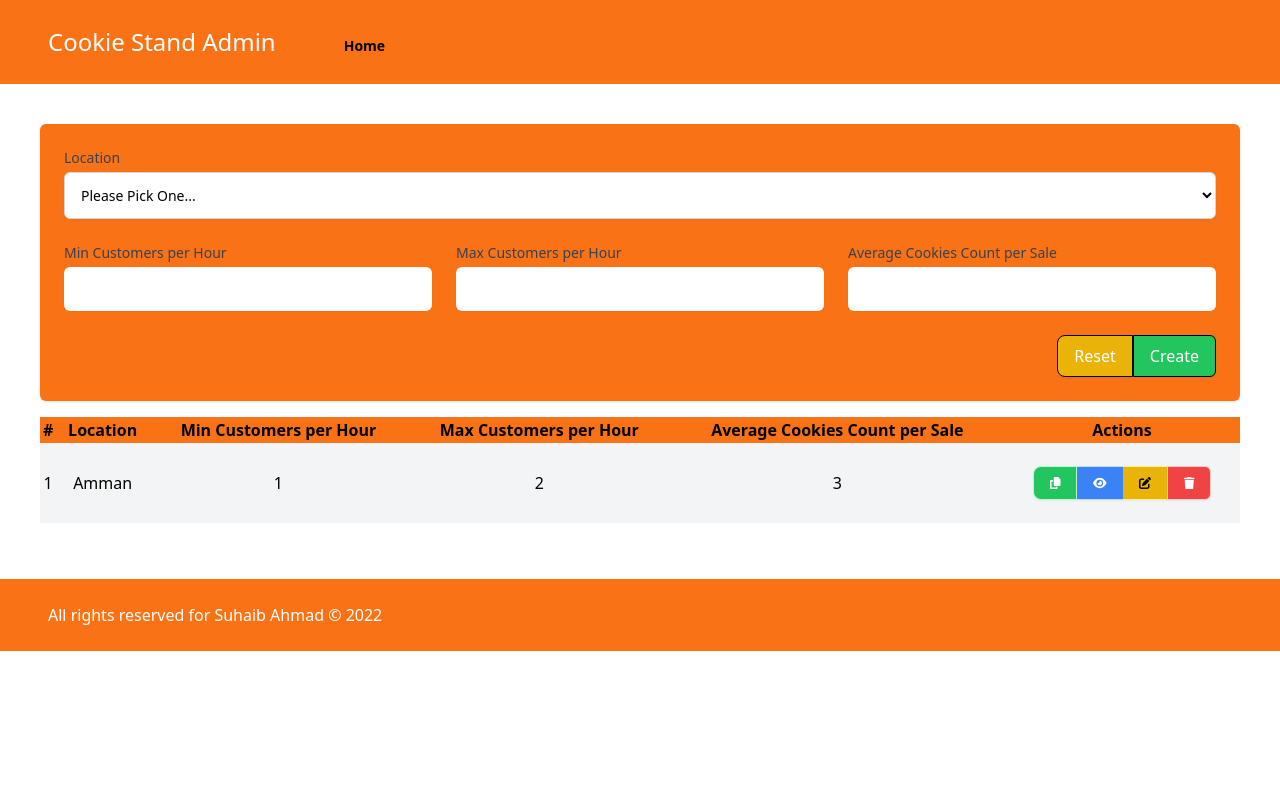
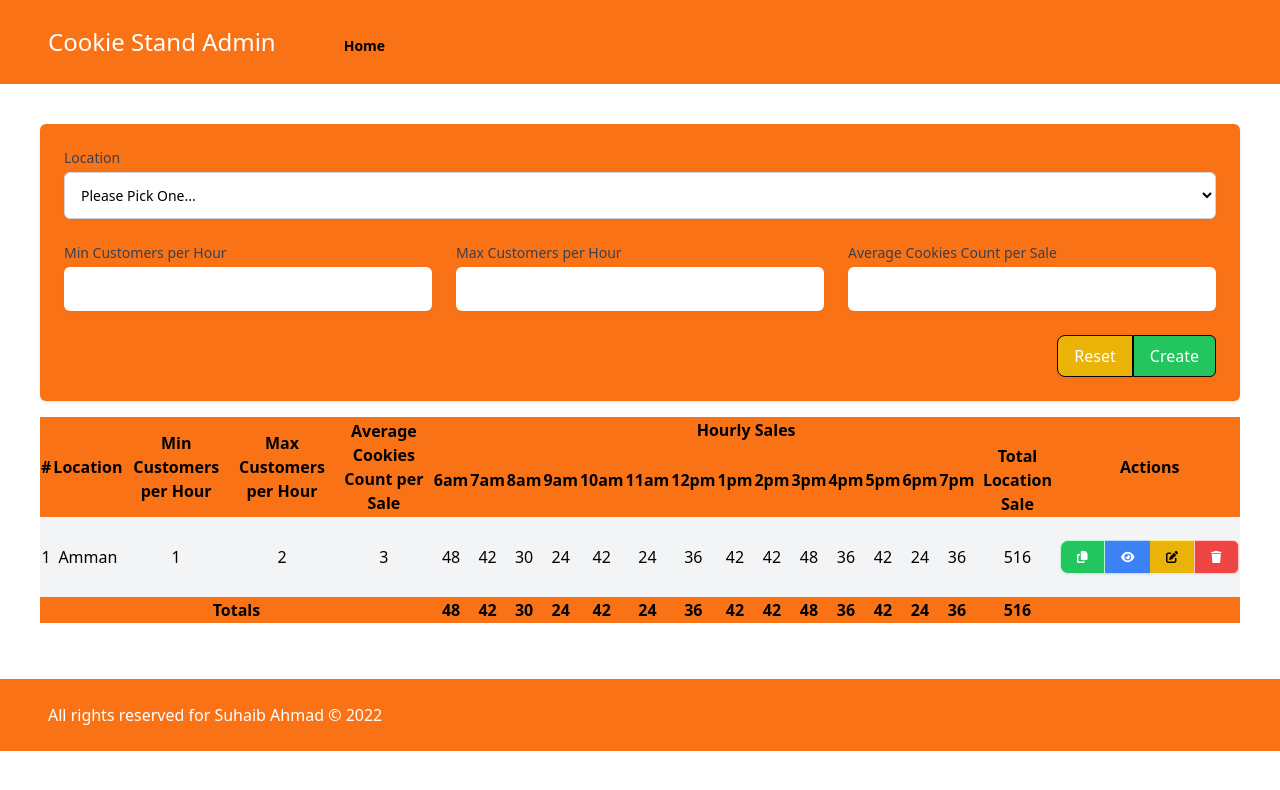
Before and after one commit to makkahwi/asac-works, a Next.js app: page / in a window 1280 px wide. Shown: the top 790 px of the page. Built offline with nearby package versions, Linux system fonts and the light colour scheme.

Commit message:
Table Update

```diff
--- a/components/List/index.js
+++ b/components/List/index.js
@@ -1,5 +1,6 @@
 import { faCopy, faEdit, faEye, faTrash } from "@fortawesome/free-solid-svg-icons"
 import { FontAwesomeIcon } from "@fortawesome/react-fontawesome"
+import { hourly_sales, hours } from "../../data"
 
 export default function List({ data, onAction }) {
   return (
@@ -7,12 +8,18 @@ export default function List({ data, onAction }) {
       <table className="table-auto w-full text-center">
         <thead>
           <tr className="py-2 bg-orange-500">
-            <th>#</th>
-            <th>Location</th>
-            <th>Min Customers per Hour</th>
-            <th>Max Customers per Hour</th>
-            <th>Average Cookies Count per Sale</th>
-            <th>Actions</th>
+            <th rowSpan={2}>#</th>
+            <th rowSpan={2}>Location</th>
+            <th rowSpan={2}>Min Customers per Hour</th>
+            <th rowSpan={2}>Max Customers per Hour</th>
+            <th rowSpan={2}>Average Cookies Count per Sale</th>
+            <th colSpan={hours.length+1}>Hourly Sales</th>
+            <th rowSpan={2}>Actions</th>
+          </tr>
+
+          <tr className="py-2 bg-orange-500">
+            {hours.map(hour => (<th>{hour}</th>))}
+            <th>Total Location Sale</th>
           </tr>
         </thead>
 
@@ -24,6 +31,8 @@ export default function List({ data, onAction }) {
               <td>{item.minCustomers}</td>
               <td>{item.maxCustomers}</td>
               <td>{item.avgCookies}</td>
+              {hourly_sales.map(sales => (<td>{sales}</td>))}
+              <td>{ hourly_sales.reduce((total, sales) => total += sales, 0) }</td>
               <td>
                 <div className="inline-flex rounded-md shadow-sm" role="group">
                   <button type="button" onClick={() => onAction(item.id || i, "duplicate")} className="py-2 px-4 text-xs font-medium text-white bg-green-500 rounded-l-lg border border-green-200 hover:bg-green-700 focus:z-10 focus:ring-2 focus:ring-green-700 focus:bg-green-700 dark:bg-green-700 dark:border-green-600 dark:text-white dark:hover:text-white dark:hover:bg-green-600 dark:focus:ring-green-500 dark:focus:text-white">
@@ -46,6 +55,17 @@ export default function List({ data, onAction }) {
             </tr>
           ))}
         </tbody>
+
+        <tfoot>
+          <tr className="py-3 bg-orange-500">
+            <th colSpan={5}>
+              Totals
+            </th>
+            {hourly_sales.map(sales => (<th>{sales * data.length}</th>))}
+            <th>{hourly_sales.reduce((total, sales) => total += (sales * data.length), 0)}</th>
+            <th></th>
+          </tr>
+        </tfoot>
       </table>
     </div>
   )
```
